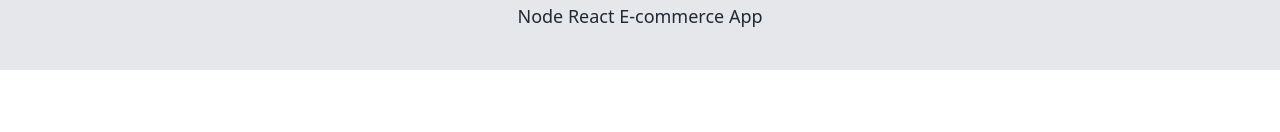
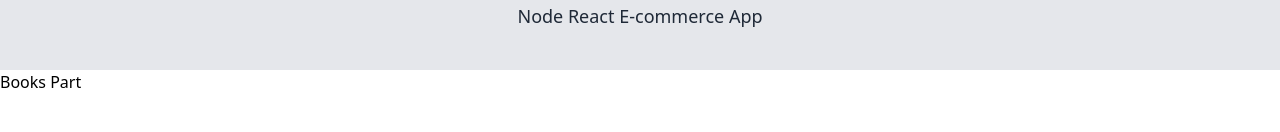
Before and after one commit to Harry8679/Book-E-commerce-Front, a React (Create React App) app: page /listes-des-livres in a window 1280 px wide. Shown: the part 168-300 px from the top of the page. Built offline with nearby package versions, Linux system fonts and the light colour scheme; the HTML template or start-up script is replaced by a standard one.

Commit message:
Book Content

```diff
--- a/src/pages/Books.jsx
+++ b/src/pages/Books.jsx
@@ -3,7 +3,7 @@ import Layout from '../components/Layout'
 
 const Books = () => {
   return (
-    <Layout title='Books Page' description='Node React E-commerce App'></Layout>
+    <Layout title='Books Page' description='Node React E-commerce App'>Books Part</Layout>
   )
 }
 
```
